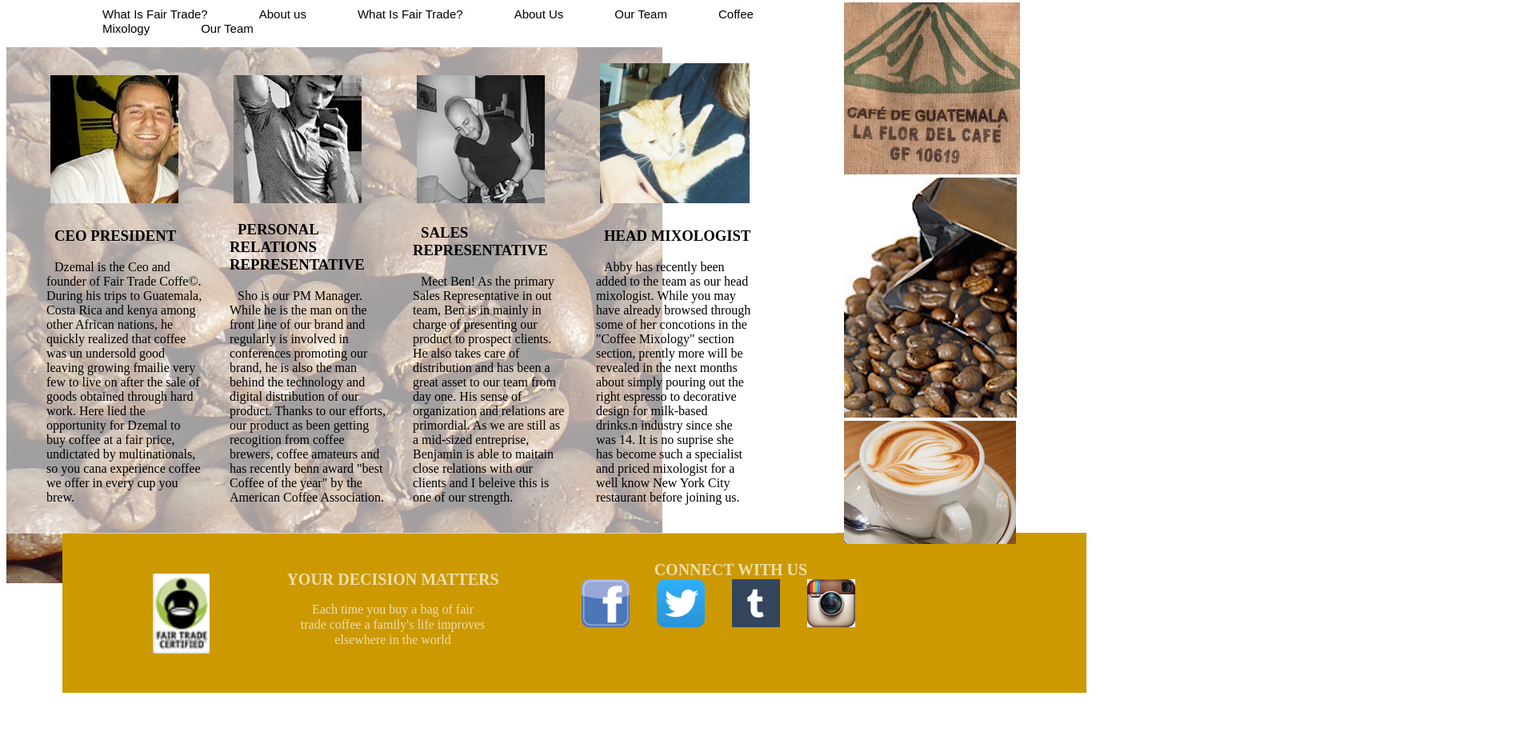
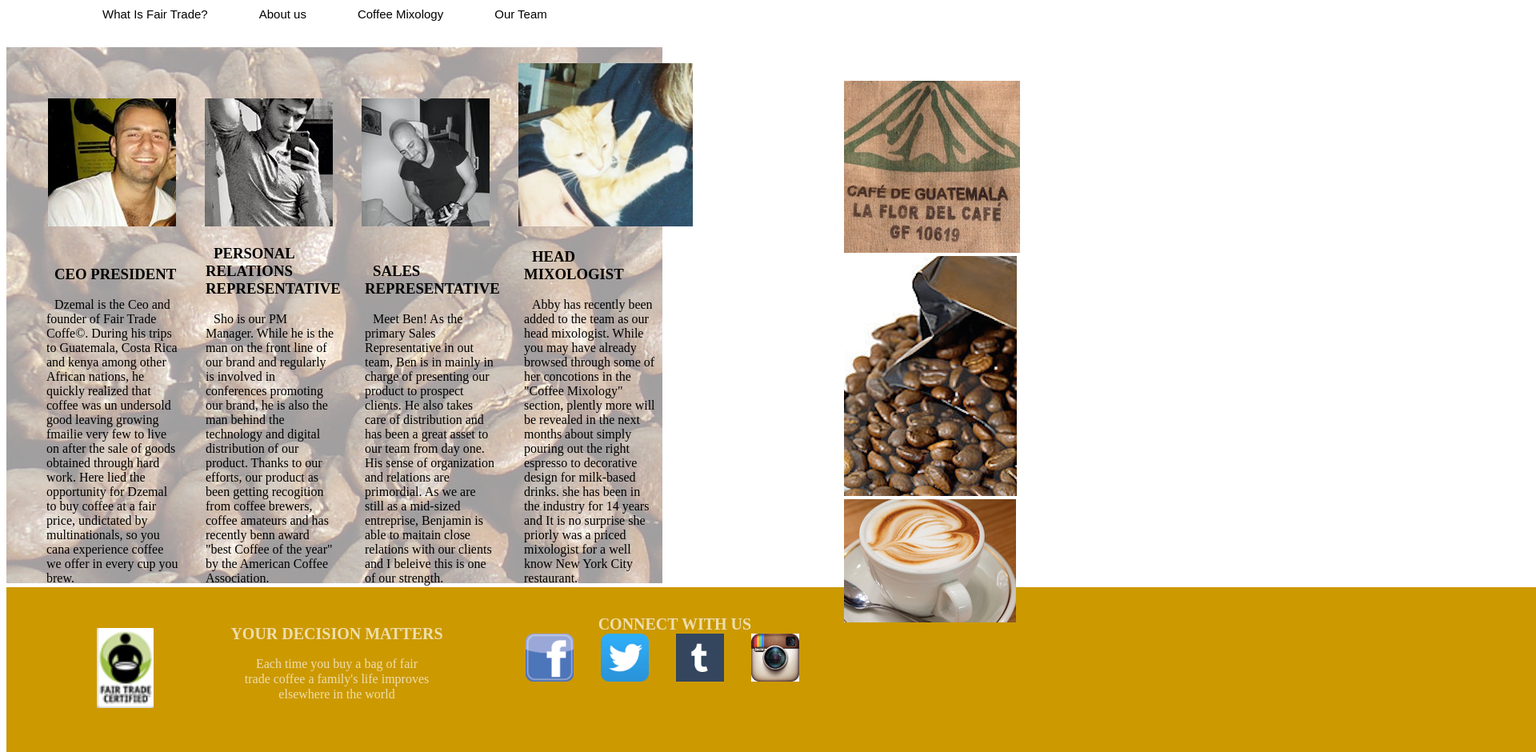
Before and after one commit to abbyryan/fairtrade, a plain HTML site: page ourteam.html in a window 1280 px wide. Shown: the part 394-1334 px from the top of the page at 80% size, 1920 px wide, since content can reach past the window. Before the commit the page ends 1266 px from the top, so only its background shows below. Drawn offline with Linux system fonts and the light colour scheme.

Commit message:
final commit

```diff
--- a/css/layout.css
+++ b/css/layout.css
@@ -43,18 +43,6 @@
 	margin: 0 auto;
 	text-align:center;
 	margin-top:60px;
-	border-radius:50%;
-}
-
-.transparent2nd{
-	width:0%;
-	height:500px;
-	opacity:.6;
-	background-color:white;
-	z-index:1;
-	margin: 0 auto;
-	text-align:center;
-	margin-top:85px;
 	border-radius:50%;
 }
 
@@ -171,7 +159,9 @@ li a{
 	background-color:#CC9900;
 	width:100%;
 	height:200px;
-	position:absolute;
+	position:relative;
+	clear:both;
+
 }
 .td{
 	width:24%;
@@ -300,7 +290,7 @@ span{
 	width:0px;
 	height:300px;
 	float:right;
-	margin-top:-749px;
+	margin-top:-680px;
 	margin-right:10px;
 }
 .inline{
@@ -325,9 +315,9 @@ span{
 	width:100%;
 }
 .picSize{
-	width:180px;
-	height:180px;
-	margin-right: 15px;
+	width:170px;
+	height:170px;
+	margin-right: 5px;
 }
 .floatright{
 	position:relative;
@@ -346,10 +336,9 @@ span{
 	width:180px;
 	height:300px;
 	display:inline;
-
-	margin-right:50px;
-	padding-left:15px;
-	margin-top: -20px;
+	margin-right:20px;
+	padding-left:12px;
+	margin-top: -40px;
 
 }
 .Textpic{
@@ -357,7 +346,7 @@ span{
 	height:494px;
 }
 .picP{
-	width:195px;
+	width:165px;
 	height:300px;
 	font-style:fantasy;
 	text-indent: 10px;
@@ -366,15 +355,13 @@ span{
 }
 
 .abby{
-	width:18%;
+	width:21%;
 }
 
 footer{
-	width:170%;
-	position:absolute;
-	margin-top:607px;
-	margin-right: 70px;
-	margin-left:70px;
+	position:relative;
+	clear:both;
+
 }
 .imgContent{
 	display:inline;
@@ -399,7 +386,7 @@ footer{
 
 .transparent3{
 	width:81%;
-	height:608px;
+	height:670px;
 	color:black;
 	position:absolute;
 	opacity:.6;
@@ -415,3 +402,9 @@ footer{
 	z-index:2;
 	position:absolute;
 }
+
+.footer1{
+	background-color:#CC9900;
+	width:170%;
+	position: absolute;
+	margin-top:675px;
--- a/ourteam.html
+++ b/ourteam.html
@@ -13,9 +13,6 @@
 				<ul>
 					<li>What Is Fair Trade?</li>
 					<li><a href="about.html">About us</a></li>
-					<li><a href="index.html">What Is Fair Trade?</a></li>
-					<li><a href="about.html">About Us</a></li>
-					<li><a href="resources.html">Our Team</a></li>
 					<li><a href="coffeemix.html">Coffee Mixology</a></li>
 					<li><a href="ourteam.html">Our Team</a></li>
 				</ul>
@@ -34,7 +31,7 @@
 			<div class="picP"><h3>CEO PRESIDENT</h3><p>Dzemal is the Ceo and founder of Fair Trade Coffe©. During his trips to Guatemala, Costa Rica and kenya among other African nations, he quickly realized that coffee was un undersold good leaving growing fmailie very few to live on after the sale of goods obtained through hard work. Here lied the opportunity for Dzemal to buy coffee at a fair price, undictated by multinationals, so you cana experience coffee we offer in every cup you brew.</p></div>
 			<div class="picP"><h3>PERSONAL RELATIONS REPRESENTATIVE</h3><p>Sho is our PM Manager. While he is the man on the front line of our brand and regularly is involved in conferences promoting our brand, he is also the man behind the technology and digital distribution of our product. Thanks to our efforts, our product as been getting recogition from coffee brewers, coffee amateurs and has recently benn award "best Coffee of the year" by the American Coffee Association.</p></div>
 			<div class="picP"><h3>SALES REPRESENTATIVE</h3><p>Meet Ben! As the primary Sales Representative in out team, Ben is in mainly in charge of presenting our product to prospect clients. He also takes care of distribution and has been a great asset to our team from day one. His sense of organization and relations are primordial. As we are still as a mid-sized entreprise, Benjamin is able to maitain close relations with our clients and I beleive this is one of our strength.</P></div>
-			<div class="picP"><h3>HEAD MIXOLOGIST</h3><p>Abby has recently been added to the team as our head mixologist. While you may have already browsed through some of her concotions in the "Coffee Mixology" section section, prently more will be revealed in the next months about simply pouring out the right espresso to decorative design for milk-based drinks.n industry since she was 14. It is no suprise she has become such a specialist and priced mixologist for a well know New York City restaurant before joining us.</p></div>
+			<div class="picP"><h3>HEAD MIXOLOGIST</h3><p>Abby has recently been added to the team as our head mixologist. While you may have already browsed through some of her concotions in the "Coffee Mixology" section, plently more will be revealed in the next months about simply pouring out the right espresso to decorative design for milk-based drinks. she has been in the industry for 14 years and It is no surprise she priorly was a priced mixologist for a well know New York City restaurant.</p></div>
 
 		</div>
 			<div class="sideBar">
@@ -46,7 +43,7 @@
 			</div>
 
 		</div>
-		<footer class="footer">
+		<footer class="footer1">
 			<table class="table">
 				<tr>
 					<td class="td"><img src="images/fairtradecertified.png" class="img12"/></td>
```
Also changed, not shown: about.html (line endings or trailing spaces).
